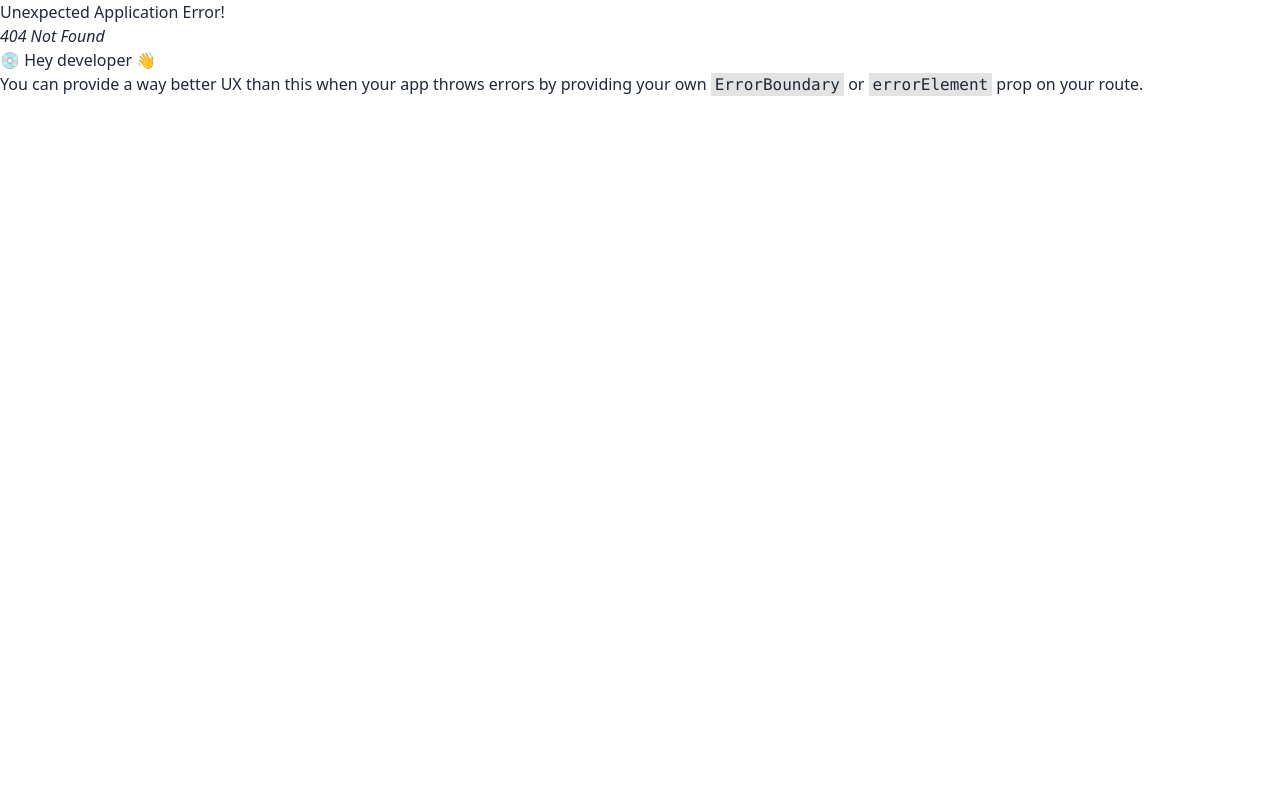
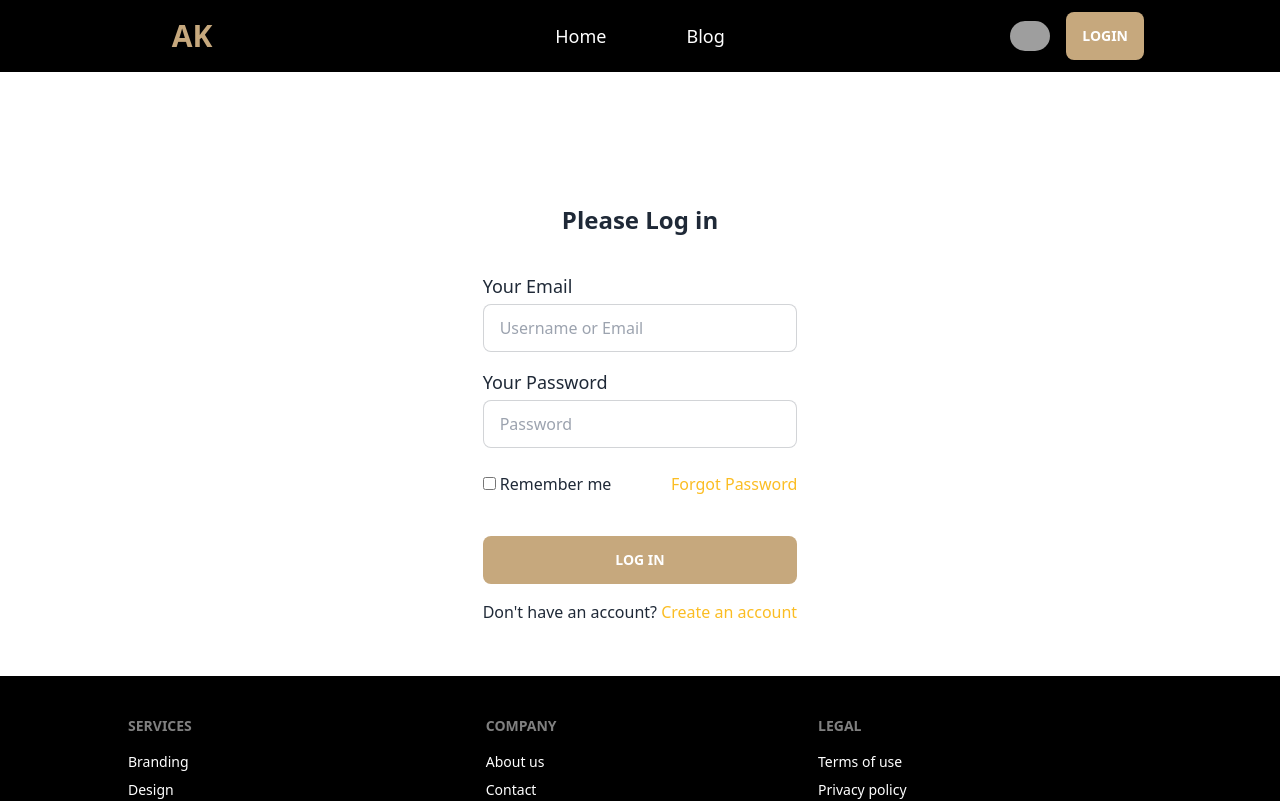
Before and after one commit to tapfer-abdullah/chef-table-client, a React (Vite) app: page /login in a window 1280 px wide. Before the commit this address had no page. Shown: the top 801 px of the page. Built offline with nearby package versions, Linux system fonts and the light colour scheme; grey boxes are pictures that could not be loaded.

Commit message:
login page added

```diff
--- /dev/null
+++ b/src/Pages/Page/Login.jsx
@@ -0,0 +1,62 @@
+/* eslint-disable react/no-unescaped-entities */
+/* eslint-disable no-unused-vars */
+import React, { useState } from 'react';
+import { Link } from 'react-router-dom';
+
+const Login = () => {
+    const [errorM, setErrorM] = useState("");
+
+    return (
+        <div
+        className="w-1/3 mt-24 py-9 px-14 mx-auto text-center rounded-2xl"
+      >
+        <h3 className="text-2xl font-semibold mb-9">Please Log in</h3>
+        <form className="text-left">
+          <div>
+            <h4 className="text-lg font-medium mt-4 mb-1">Your Email</h4>
+            <input
+              type="email"
+              name="email"
+              placeholder="Username or Email"
+              className="input input-bordered w-full text-black"
+            />
+          </div>
+          <div>
+            <h4 className="text-lg font-medium mt-4 mb-1">Your Password</h4>
+            <input
+              type="password"
+              name="password"
+              placeholder="Password"
+              className="input input-bordered w-full text-black"
+            />
+          </div>
+          <div className="flex justify-between mt-6 mb-10">
+            <div>
+              <input type="checkbox" name="checkBox" id="" /> Remember me
+            </div>
+            <p className="text-warning">
+              <Link>Forgot Password</Link>
+            </p>
+          </div>
+          <input
+            className="btn bg-my-primary border-none w-full"
+            type="submit"
+            value="Log in"
+          />
+          {/* <button className='w-full'>
+                      <Link className="btn bg-my-primary border-none w-full">Log in</Link>
+                  </button> */}
+          {errorM && <p className="my-1 text-danger">{errorM}</p>}
+          <p className="my-4">
+            Don't have an account?
+            <Link to="/register" className="text-warning">
+              {" "}
+              Create an account
+            </Link>
+          </p>
+        </form>
+      </div>
+    );
+};
+
+export default Login;
--- a/src/Pages/SharePages/Footer.jsx
+++ b/src/Pages/SharePages/Footer.jsx
@@ -3,7 +3,7 @@ import React from "react";
 
 const Footer = () => {
   return (
-    <div className="absolute w-full bg-black">
+    <div className="w-full bg-black">
       <footer className="footer px-4 md:px-32 p-10 bg-black text-white">
         <div>
           <span className="footer-title">Services</span>
```
Also changed, not shown: src/Routes.jsx (+10 -1 lines), src/Pages/Page/Register.jsx (added).
